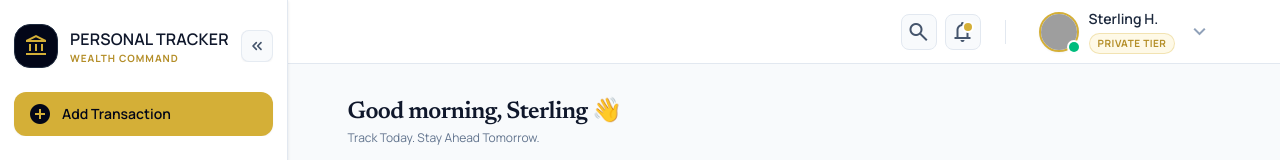
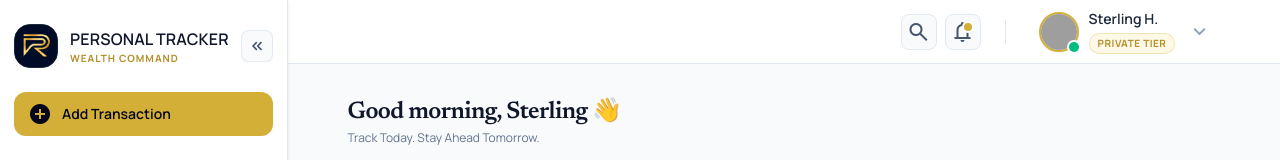
Before and after one commit to GeddadaSatya/pr, a Next.js app: page / in a window 1280 px wide. Shown: the top 160 px of the page. Built offline with nearby package versions, Linux system fonts and the light colour scheme; no server answers; grey boxes are pictures that could not be loaded.

Commit message:
feat: integrate custom gold PR monogram emblem into sidebar and mobile header

```diff
--- a/components/layout/mobile-header.tsx
+++ b/components/layout/mobile-header.tsx
@@ -9,7 +9,10 @@ export function MobileHeader() {
   return (
     <header className="fixed top-0 w-full z-40 bg-[#f7f9fb]/90 backdrop-blur-xl pt-safe shadow-[0_1px_8px_rgba(0,0,0,0.03)] border-b border-slate-200/40 md:hidden">
       <div className="h-16 px-4 flex items-center justify-between">
-        <div className="flex items-center gap-2">
+        <div className="flex items-center gap-2.5">
+          <div className="w-8 h-8 rounded-lg bg-[#020b1e] border border-slate-800 overflow-hidden flex items-center justify-center shadow-xs shrink-0">
+            <img src="/brand-logo.png" alt="PR Logo" className="w-full h-full object-cover scale-105" />
+          </div>
           <div className="flex flex-col">
             <span className="font-label-caps text-xs text-[#735c00] tracking-widest uppercase font-bold">
               PERSONAL TRACKER
--- a/components/layout/sidebar.tsx
+++ b/components/layout/sidebar.tsx
@@ -32,25 +32,25 @@ export function Sidebar({ activeTab, setActiveTab }: SidebarProps) {
             {/* Logo Icon - When collapsed, hovering reveals the expand icon and clicking toggles sidebar */}
             <div
               onClick={isCollapsed ? toggleSidebar : undefined}
-              className={`w-11 h-11 rounded-2xl bg-slate-950 border border-slate-800 flex items-center justify-center text-[#d4af37] shadow-xs shrink-0 relative group transition-all duration-300 ${
+              className={`w-11 h-11 rounded-2xl bg-[#020b1e] border border-slate-800 flex items-center justify-center shadow-xs shrink-0 relative group transition-all duration-300 overflow-hidden ${
                 isCollapsed
                   ? 'cursor-pointer hover:border-[#d4af37]/70 hover:shadow-[0_0_12px_rgba(212,175,55,0.3)]'
                   : ''
               }`}
               title={isCollapsed ? 'Click to expand sidebar' : 'Personal Tracker'}
             >
-              {/* Default Bank Emblem */}
-              <span
-                className={`material-symbols-outlined text-2xl font-semibold transition-all duration-200 ${
+              {/* Custom Gold PR Brand Logo */}
+              <img
+                src="/brand-logo.png"
+                alt="PR Brand Emblem"
+                className={`w-full h-full object-cover scale-105 transition-all duration-200 ${
                   isCollapsed ? 'group-hover:opacity-0 group-hover:scale-75' : 'opacity-100'
                 }`}
-              >
-                account_balance
-              </span>
+              />
 
               {/* Reveal Expand Icon on Hover (Only when collapsed) - Option 3 Dual Chevron */}
               {isCollapsed && (
-                <div className="absolute inset-0 flex items-center justify-center opacity-0 group-hover:opacity-100 group-hover:scale-100 scale-75 transition-all duration-200 text-[#d4af37]">
+                <div className="absolute inset-0 flex items-center justify-center opacity-0 group-hover:opacity-100 group-hover:scale-100 scale-75 transition-all duration-200 text-[#d4af37] bg-[#020b1e]">
                   <svg
                     className="w-5 h-5 text-[#d4af37]"
                     viewBox="0 0 24 24"
```
Also changed, not shown: public/brand-logo.png (added).
